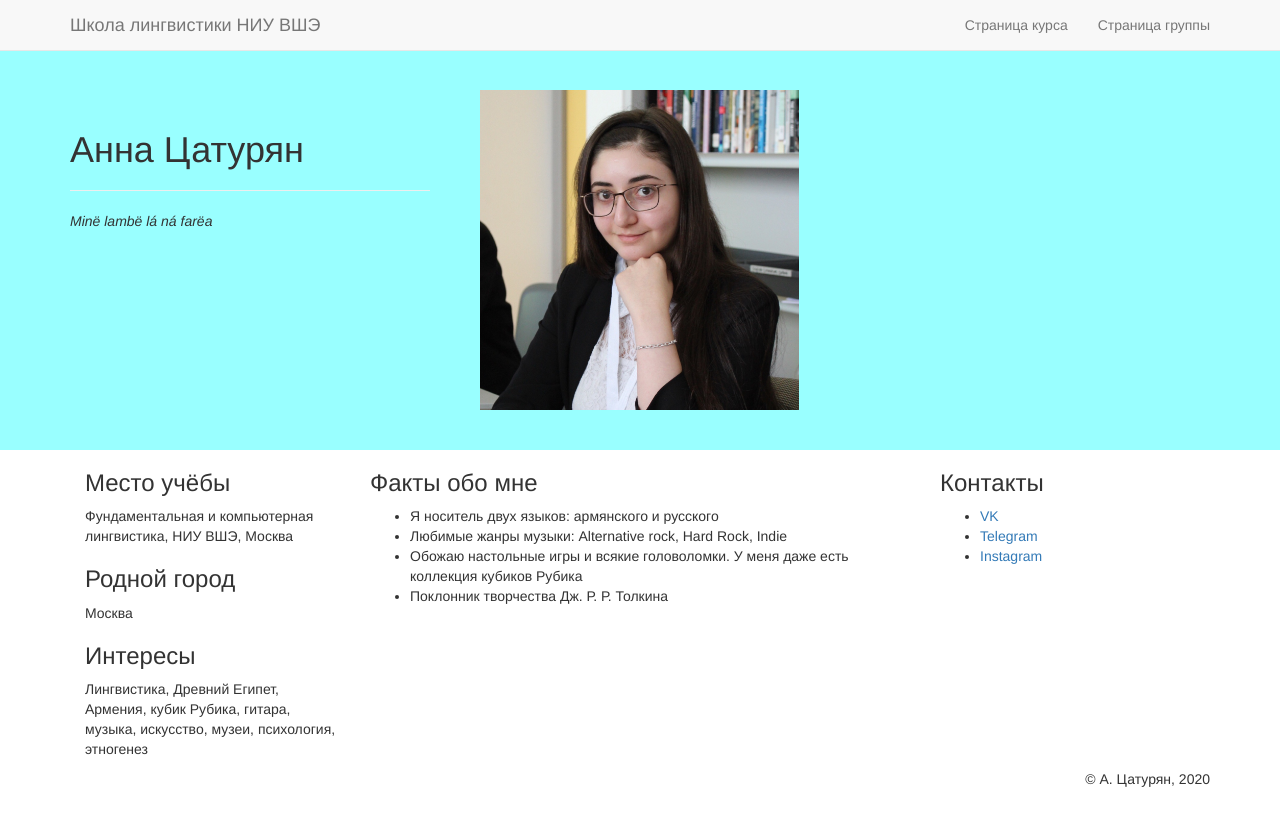
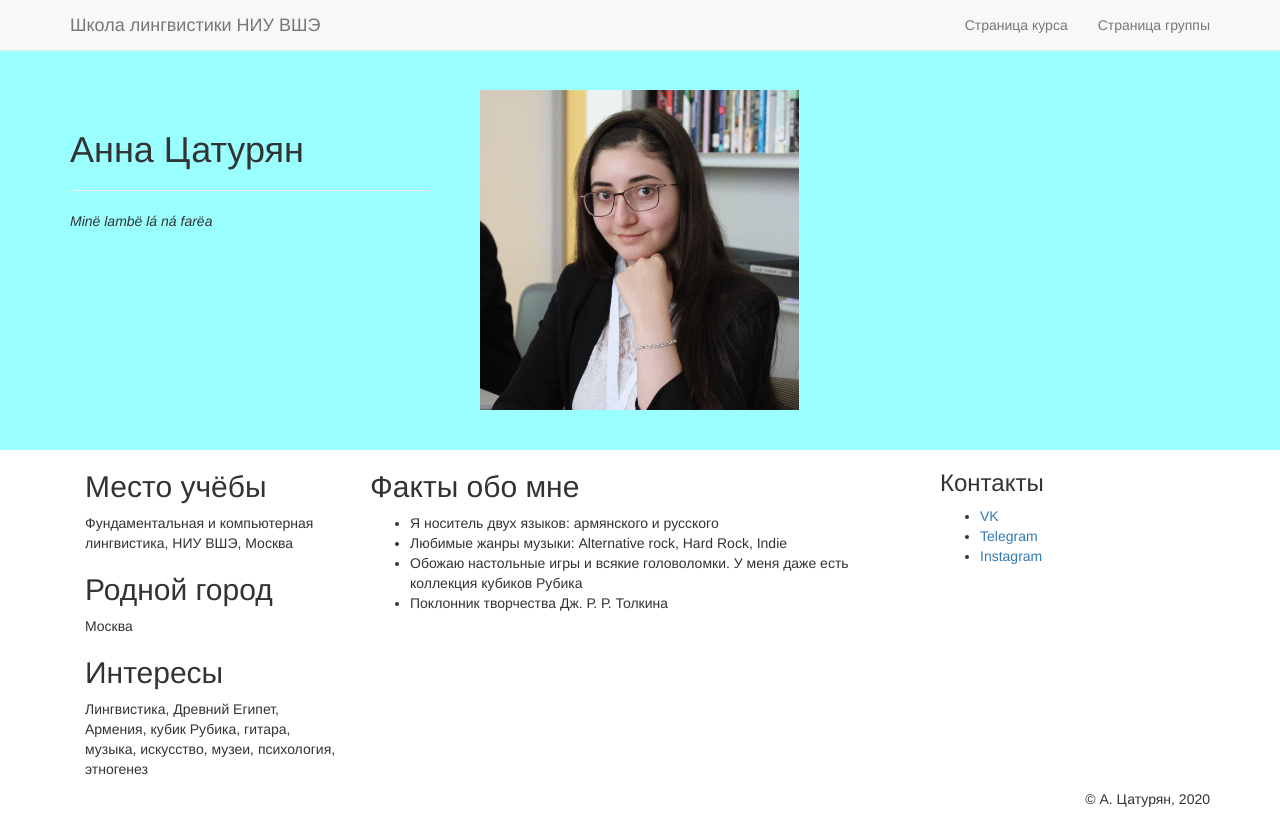
Before and after one commit to aithiliel/lingdata, a plain HTML site: page mywebpage/index.html in a window 1280 px wide. Drawn offline with nearby package versions, Linux system fonts and the light colour scheme.

Commit message:
Update index.html

```diff
--- a/mywebpage/index.html
+++ b/mywebpage/index.html
@@ -42,21 +42,21 @@
 			<div class="container">
 				<div class="col-md-3">
 					<article>
-						<h3>Место учёбы</h2>
+						<h2>Место учёбы</h2>
 						<p>Фундаментальная и компьютерная лингвистика, НИУ ВШЭ, Москва</p>
 					</article>
 					<article>
-						<h3>Родной город</h2>
+						<h2>Родной город</h2>
 						<p>Москва</p>
 					</article>
 					<article>
-						<h3>Интересы</h2>
+						<h2>Интересы</h2>
 						<p>Лингвистика, Древний Египет, Армения, кубик Рубика, гитара, музыка, искусство, музеи, психология, этногенез</p>
 					</article>
 				</div>
 				<div class="col-md-6">
 					<article>
-						<h3>Факты обо мне</h2>
+						<h2>Факты обо мне</h2>
 						<ul>
 							<li>Я носитель двух языков: армянского и русского</li>
 							<li>Любимые жанры музыки: Alternative rock, Hard Rock, Indie</li>
```
